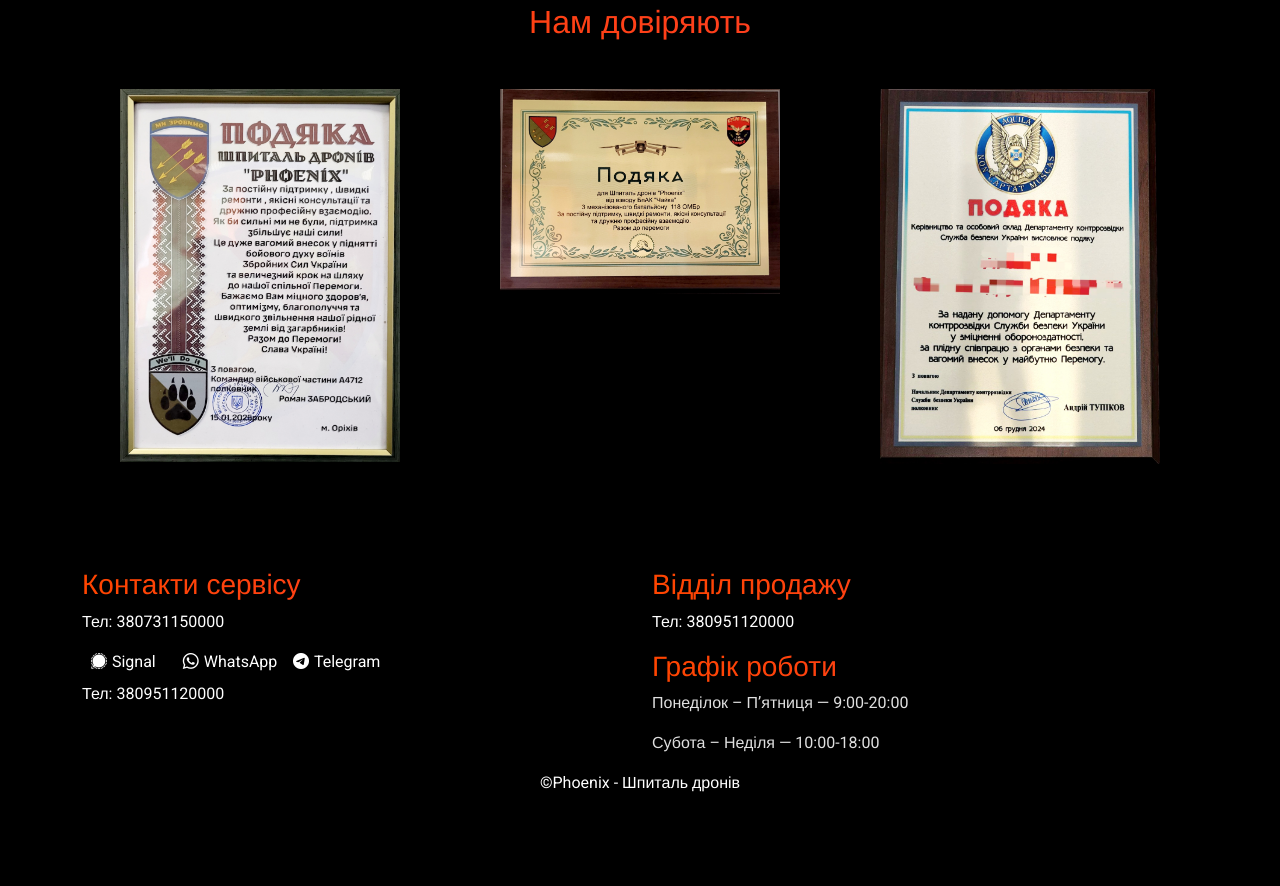
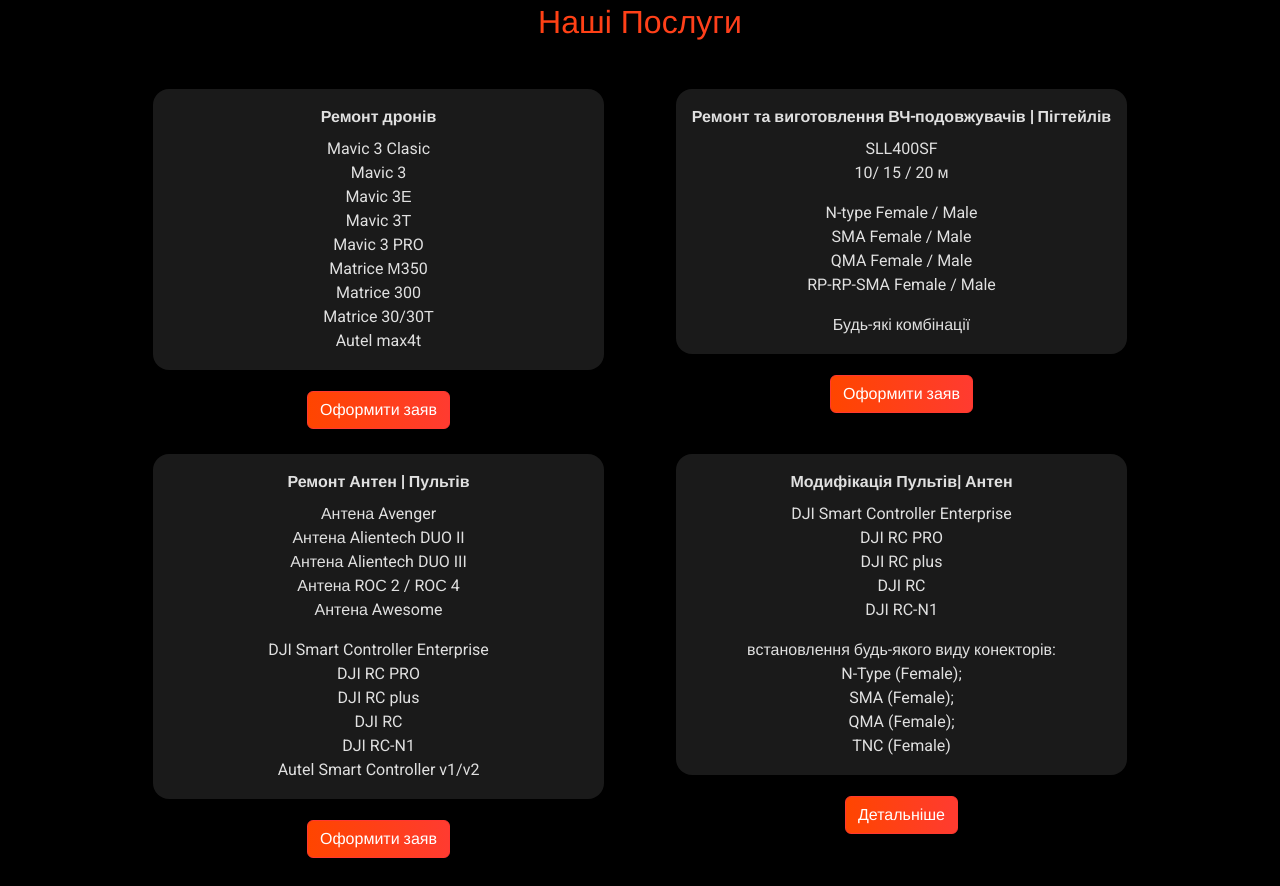
Before and after one commit to Ivan4232/Quadro.ua, a plain HTML site: page index.html in a window 1280 px wide. Shown: the part 1528-2414 px from the top of the page. Before the commit the page ends 2355 px from the top, so only its background shows below. Drawn offline with nearby package versions, Linux system fonts and the light colour scheme.

Commit message:
services

```diff
--- a/css/style.css
+++ b/css/style.css
@@ -236,6 +236,26 @@
   }
 }
 
+/*=============================================
+=            Services            =
+=============================================*/
+
+
+.services-card{
+  background: rgba(255, 255, 255, 0.1);
+  padding: 16px 0 1px;
+  border-radius: 16px;
+  margin-bottom: 20px;
+
+  span{
+    font-weight: 700;
+  }
+}
+
+.services-btn{
+  background: inherit;
+  border: none;
+}
 
 /*=============================================
 =            Trusted            =
--- a/index.html
+++ b/index.html
@@ -201,6 +201,102 @@
                 </div>
             </section>
             <!-- End: Features -->
+
+            <!-- Start: Services -->
+            <section class="services-section py-5" id="services-section">
+              <div class="container">
+                <h2 class="text-center mb-5">Наші Послуги</h2>
+                <div class="row d-flex justify-content-center gap-lg-5">
+                  <div class="col-12 text-center mb-4 col-lg-5">
+                    <div class="services-card">
+                      <p class="mb-2">
+                        <span >Ремонт дронів</span>
+                      </p>
+                      <p>Mavic 3 Clasic<br>
+                        Mavic 3<br>
+                        Mavic 3Е<br>
+                        Mavic 3Т<br>
+                        Mavic 3 PRO<br>
+                        Matrice М350<br>
+                        Matrice 300<br>
+                        Matrice 30/30Т<br>
+                        Autel max4t</p>
+                      </div>
+                      <button class="services-btn">
+                        <a class="btn btn-primary" href="https://docs.google.com/forms/d/e/1FAIpQLSca44CN2jpy23PK866Jyzfn82n3pyWSAyJQyRLLWCAXbANCSA/viewform">Оформити заяв</a>
+                      </button>
+                    </div>
+                  <div class="col-12 text-center mb-4 col-lg-5">
+                    <div class="services-card">
+                      <p class="mb-2">
+                        <span>Ремонт та виготовлення
+                        ВЧ-подовжувачів | Пігтейлів</span>
+                      </p>
+                      <p>SLL400SF<br>
+                      10/ 15 / 20 м</p>
+                      <p>N-type Female / Male<br>
+                      SMA Female / Male<br>
+                      QMA Female / Male<br>
+                      RP-RP-SMA Female / Male</p>
+                        <p>Будь-які комбінації</p>
+                    </div>
+                    <button class="services-btn">
+                      <a class="btn btn-primary"
+                        href="https://forms.gle/vFmC5UyUv5TAoo9eA">Оформити
+                        заяв</a>
+                    </button>
+                  </div>
+                </div>
+                <div class="row d-flex justify-content-center gap-lg-5">
+                  <div class="col-12 text-center mb-4 col-lg-5">
+                    <div class="services-card">
+                      <p class="mb-2">
+                        <span>Ремонт Антен | Пультів</span>
+                      </p>
+                      <p>Антена Avenger<br>
+                      Антена Alientech DUO II<br>
+                      Антена Alientech DUO III<br>
+                      Антена ROС 2 / ROС 4<br>
+                      Антена Awesome</p>
+                      <p>DJI Smart Controller Enterprise<br>
+                      DJI RC PRO<br>
+                      DJI RC plus<br>
+                      DJI RC<br>
+                      DJI RC-N1<br>
+                      Autel Smart Controller v1/v2</p>
+                    </div>
+                    <button class="services-btn">
+                      <a class="btn btn-primary"
+                        href="https://forms.gle/vFmC5UyUv5TAoo9eA">Оформити
+                        заяв</a>
+                    </button>
+                  </div>
+                  <div class="col-12 text-center mb-4 col-lg-5">
+                    <div class="services-card">
+                      <p class="mb-2">
+                        <span>Модифікація Пультів| Антен</span>
+                      </p>
+                      <p>DJI Smart Controller Enterprise<br>
+                      DJI RC PRO<br>
+                      DJI RC plus<br>
+                      DJI RC<br>
+                      DJI RC-N1</p>
+                      <p>встановлення будь-якого виду конекторів:<br>
+                      N-Type (Female);<br>
+                      SMA (Female);<br>
+                      QMA (Female);<br>
+                      TNC (Female)</p>
+                    </div>
+                    <button class="services-btn">
+                      <a class="btn btn-primary"
+                        href="#">Детальніше</a>
+                    </button>
+                  </div>
+                </div>
+              </div>
+            </section>
+
+            <!-- End: Services -->
 
             <section class="info-section py-5 d-none">
                 <div class="container">
```
